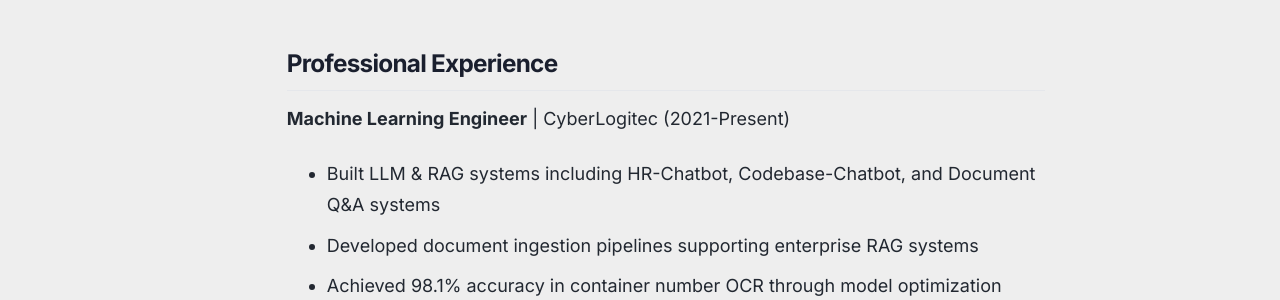
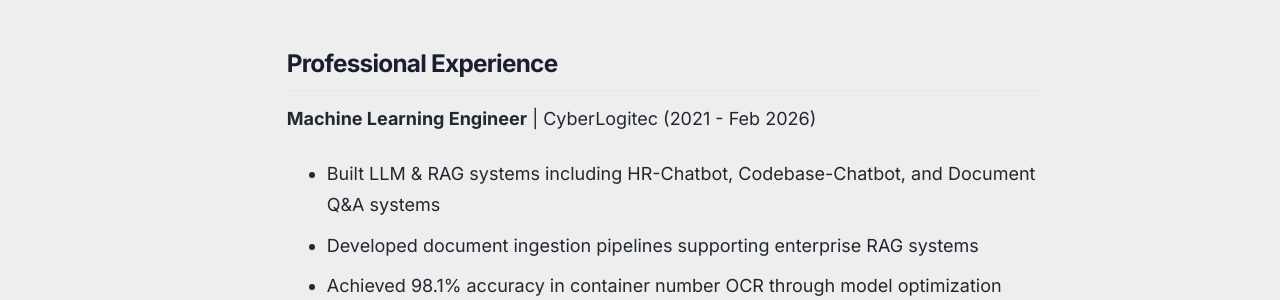
Before and after one commit to tuandoan998/tuandoan998.github.io, a Jekyll site: the page built from _pages/about.md, in a window 1280 px wide and 900 px high, scrolled down 1788 px. Shown: the part 152-452 px from the top of the window. Built offline with Jekyll 4.4.1, drawn with Linux system fonts in a browser that asks for light colours; a script bundle is joined from its source files by our own code; library files that are not in the unit come from our copies.

Commit message:
fix: update employment end date for Machine Learning Engineer role at CyberLogitec

```diff
--- a/_pages/about.md
+++ b/_pages/about.md
@@ -43,7 +43,7 @@ I transform messy, scanned, and rotated PDFs into clean, validated structured da
 
 ## Professional Experience
 
-**Machine Learning Engineer** | CyberLogitec (2021-Present)
+**Machine Learning Engineer** | CyberLogitec (2021 - Feb 2026)
 - Built LLM & RAG systems including HR-Chatbot, Codebase-Chatbot, and Document Q&A systems
 - Developed document ingestion pipelines supporting enterprise RAG systems
 - Achieved 98.1% accuracy in container number OCR through model optimization
```
